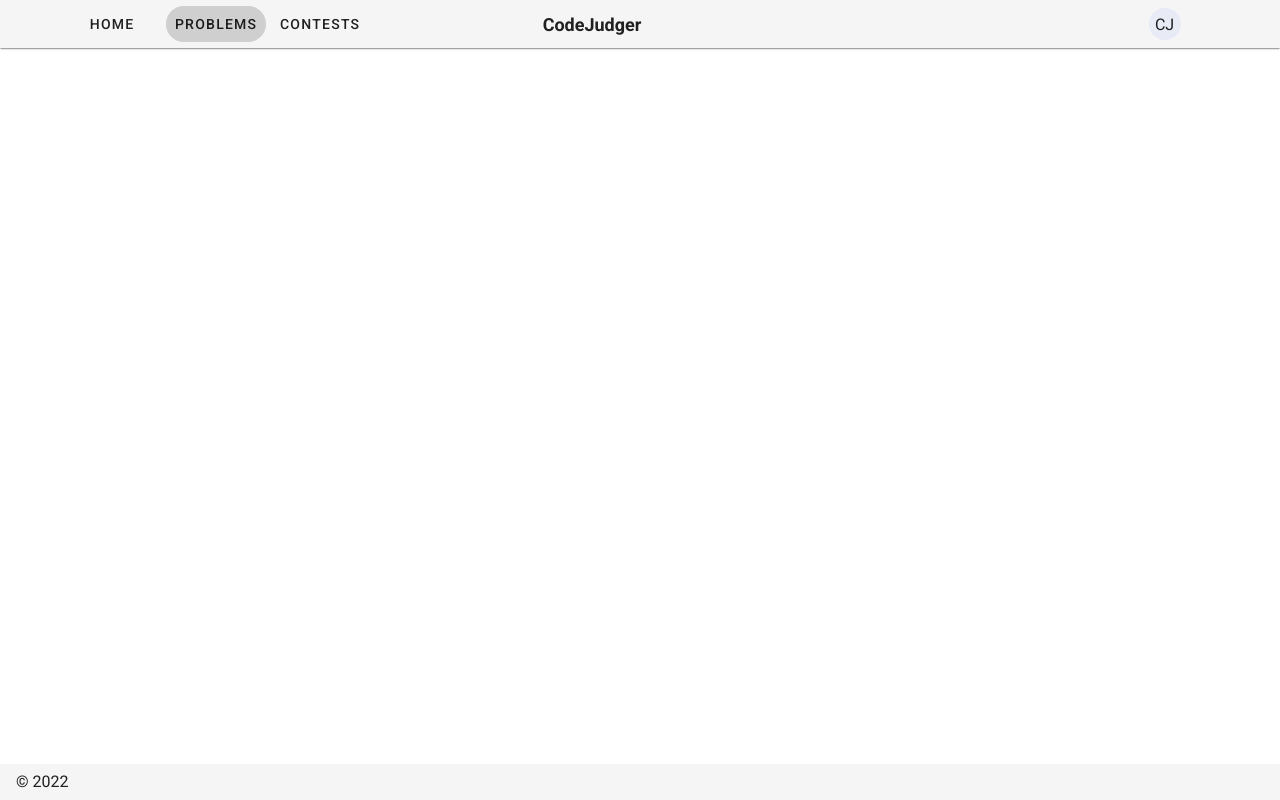
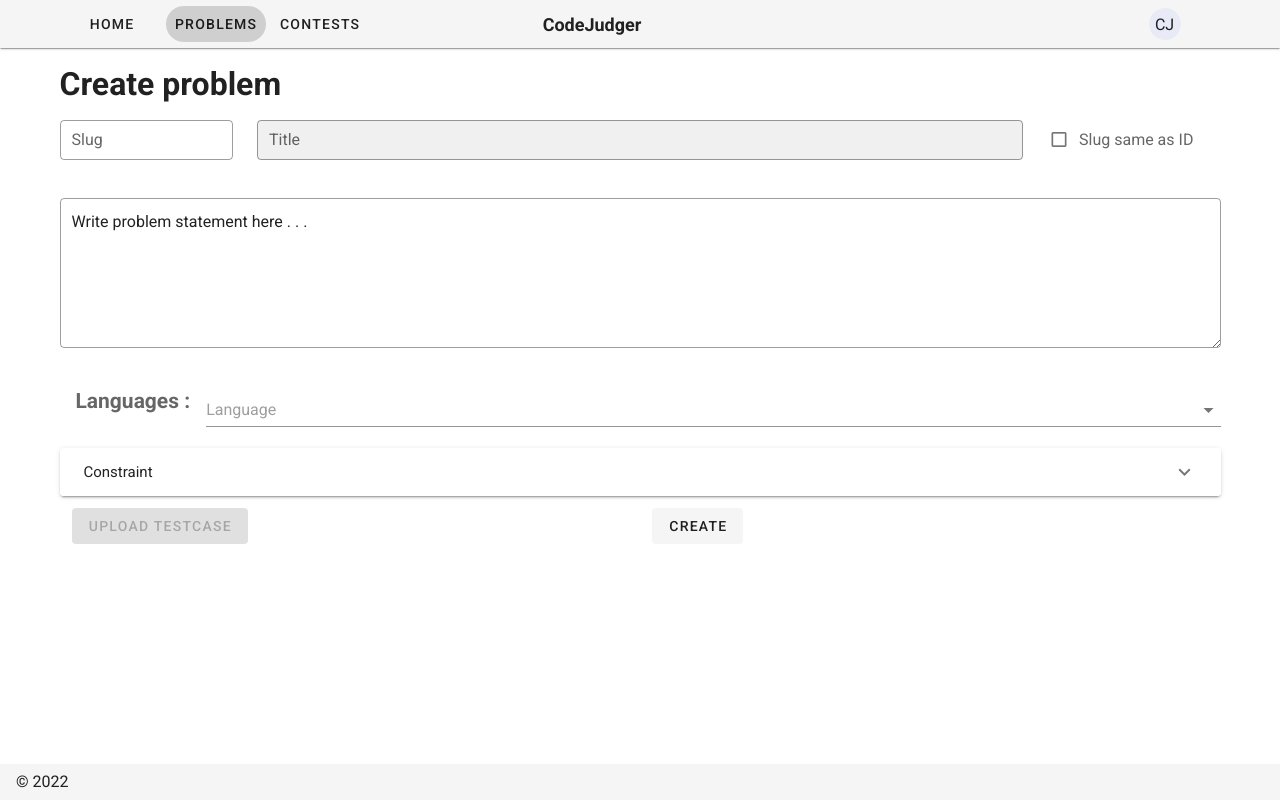
Before and after one commit to hndregjoni/codejudger, a Nuxt app in the folder frontend/: page /problems/create in a window 1280 px wide. Built offline with nearby package versions, Linux system fonts and the light colour scheme; what vue-codemirror would draw is missing.

Commit message:
Initial problem setter page

```diff
--- /dev/null
+++ b/frontend/pages/problems/create.vue
@@ -0,0 +1,65 @@
+<template>
+  <v-container>
+    <h1>Create problem</h1>
+    <v-row class="my-auto">
+      <v-col cols="2">
+        <v-text-field
+          v-model="firstname"
+          label="Slug"
+          required
+          outlined
+          dense
+        ></v-text-field>
+      </v-col>
+      <v-col cols="8">
+        <v-text-field
+          filled
+          v-model="firstname"
+          label="Title"
+          required
+          outlined
+          dense
+        ></v-text-field>
+      </v-col>
+
+      <v-col cols="2">
+         <v-checkbox
+         v-model="checkbox"
+        label="Slug same as ID"
+        dense
+         ></v-checkbox>
+      </v-col>
+    </v-row>
+
+    <v-row class="ma-auto">
+      <v-textarea
+        outlined
+        name="input-7-4"
+        value="Write problem statement here . . ."
+      ></v-textarea>
+    </v-row>
+    <v-row class="ma-auto">
+      <v-subheader><h2>Languages :</h2> </v-subheader>
+      <v-select :items="['Python', 'Java']" placeholder="Language"></v-select>
+    </v-row>
+    <v-row class="ma-auto">
+      <v-expansion-panels inset>
+        <v-expansion-panel>
+          <v-expansion-panel-header>Constraint</v-expansion-panel-header>
+          <v-expansion-panel-content>
+            Constraints that will be read from backend
+          </v-expansion-panel-content>
+        </v-expansion-panel>
+      </v-expansion-panels>
+    </v-row>
+
+    <v-row class="ma-auto">
+      <v-col>
+        <v-btn depressed disabled> Upload testcase </v-btn>
+      </v-col>
+      <v-col>
+        <v-btn depressed> Create </v-btn>
+      </v-col>
+    </v-row>
+  </v-container>
+</template>
--- a/frontend/pages/problems/index.vue
+++ b/frontend/pages/problems/index.vue
@@ -1,5 +1,7 @@
 <template>
   <v-container fluid class="pa-6">
+    <v-row>
+      <v-col justify="center">
         <v-card fill-width>
           <v-card-title>
             Problems
@@ -19,109 +21,116 @@
             :search="search"
           ></v-data-table>
         </v-card>
+      </v-col>
+      <v-col >
+        <v-row  justify="end">
+          <v-date-picker v-model="picker"></v-date-picker>
+        </v-row>
+      </v-col>
+    </v-row>
   </v-container>
 </template>
 
 <style>
-.mytab th{
+.mytab th {
   background-color: rgba(74, 72, 199, 0.493);
-
 }
-
 </style>
 
 <script>
+export default {
+  data() {
+    return {
 
-  export default {
-    data () {
-      return {
-        search: '',
+      picker: (new Date(Date.now() - (new Date()).getTimezoneOffset() * 60000)).toISOString().substr(0, 10),
+
+      search: "",
       headers: [
         {
-            text: 'Title',
-            align: 'start',
+          text: "Title",
+          align: "start",
           sortable: false,
-            value: 'name',
+          value: "name",
         },
-          { text: 'Difficulty lvl.', value: 'difficulty' },
-          { text: 'Date posted', value: 'date' },
-          { text: 'Status', value: 'status' },
-          { text: 'Tags', value: 'tag' },
+        { text: "Difficulty lvl.", value: "difficulty" },
+        { text: "Date posted", value: "date" },
+        { text: "Status", value: "status" },
+        { text: "Tags", value: "tag" },
       ],
       problems: [
         {
-            name: 'Frozen Yogurt',
+          name: "Frozen Yogurt",
           difficulty: 159,
           date: 6.0,
           status: 24,
           tag: 4.0,
         },
         {
-            name: 'Eclair',
+          name: "Eclair",
           calories: 262,
           fat: 16.0,
           carbs: 23,
           protein: 6.0,
-            iron: '7%',
+          iron: "7%",
         },
         {
-            name: 'Cupcake',
+          name: "Cupcake",
           calories: 305,
           fat: 3.7,
           carbs: 67,
           protein: 4.3,
-            iron: '8%',
+          iron: "8%",
         },
         {
-            name: 'Gingerbread',
+          name: "Gingerbread",
           calories: 356,
           fat: 16.0,
           carbs: 49,
           protein: 3.9,
-            iron: '16%',
+          iron: "16%",
         },
         {
-            name: 'Jelly bean',
+          name: "Jelly bean",
           calories: 375,
           fat: 0.0,
           carbs: 94,
           protein: 0.0,
-            iron: '0%',
+          iron: "0%",
         },
         {
-            name: 'Lollipop',
+          name: "Lollipop",
           calories: 392,
           fat: 0.2,
           carbs: 98,
           protein: 0,
-            iron: '2%',
+          iron: "2%",
         },
         {
-            name: 'Honeycomb',
+          name: "Honeycomb",
           calories: 408,
           fat: 3.2,
           carbs: 87,
           protein: 6.5,
-            iron: '45%',
+          iron: "45%",
         },
         {
-            name: 'Donut',
+          name: "Donut",
           calories: 452,
           fat: 25.0,
           carbs: 51,
           protein: 4.9,
-            iron: '22%',
+          iron: "22%",
         },
         {
-            name: 'KitKat',
+          name: "KitKat",
           calories: 518,
           fat: 26.0,
           carbs: 65,
           protein: 7,
-            iron: '6%',
+          iron: "6%",
         },
       ],
-      }
+    };
   },
-  }
+};
 </script>
```
Lines whose indentation alone changed are shown as unchanged.
